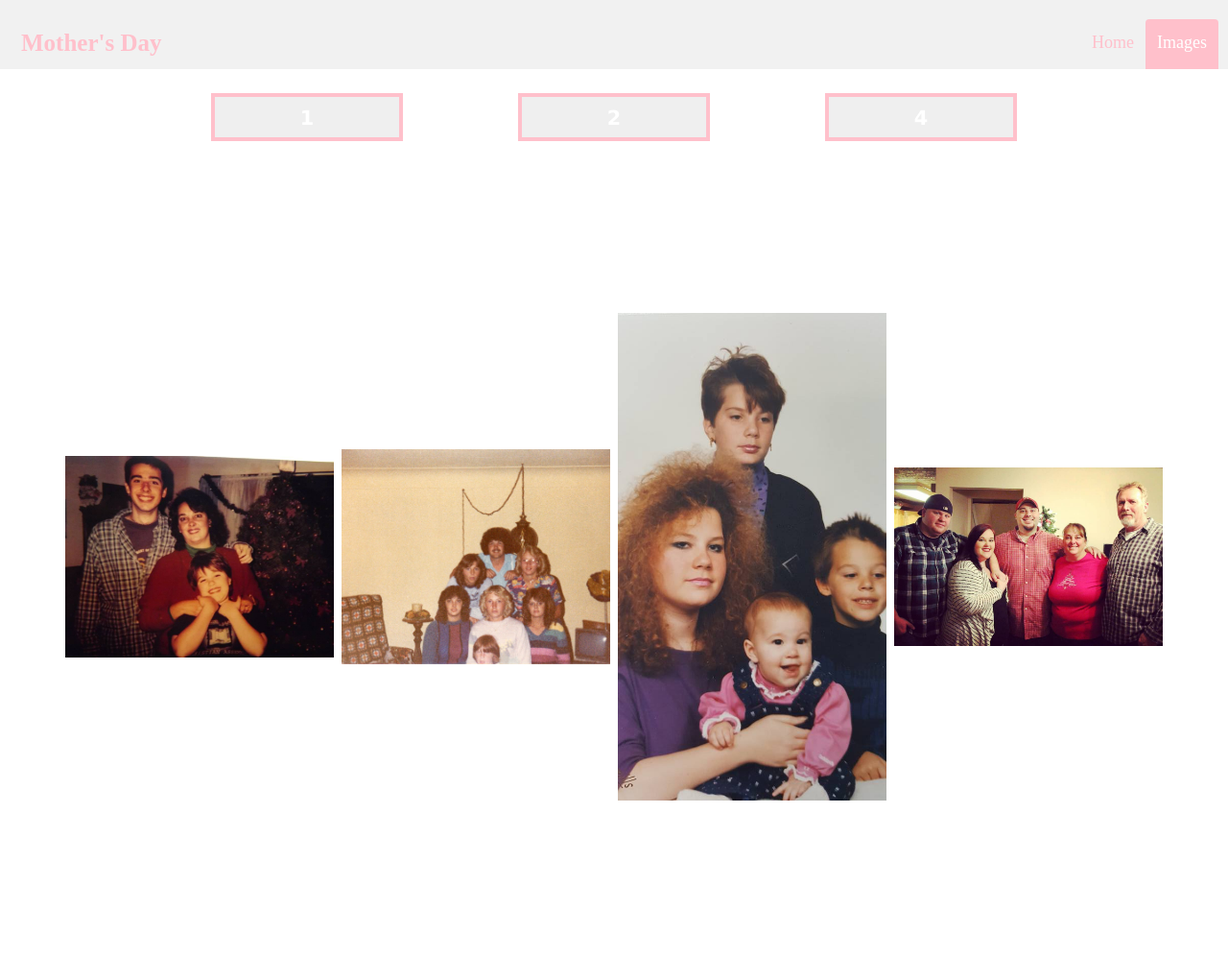
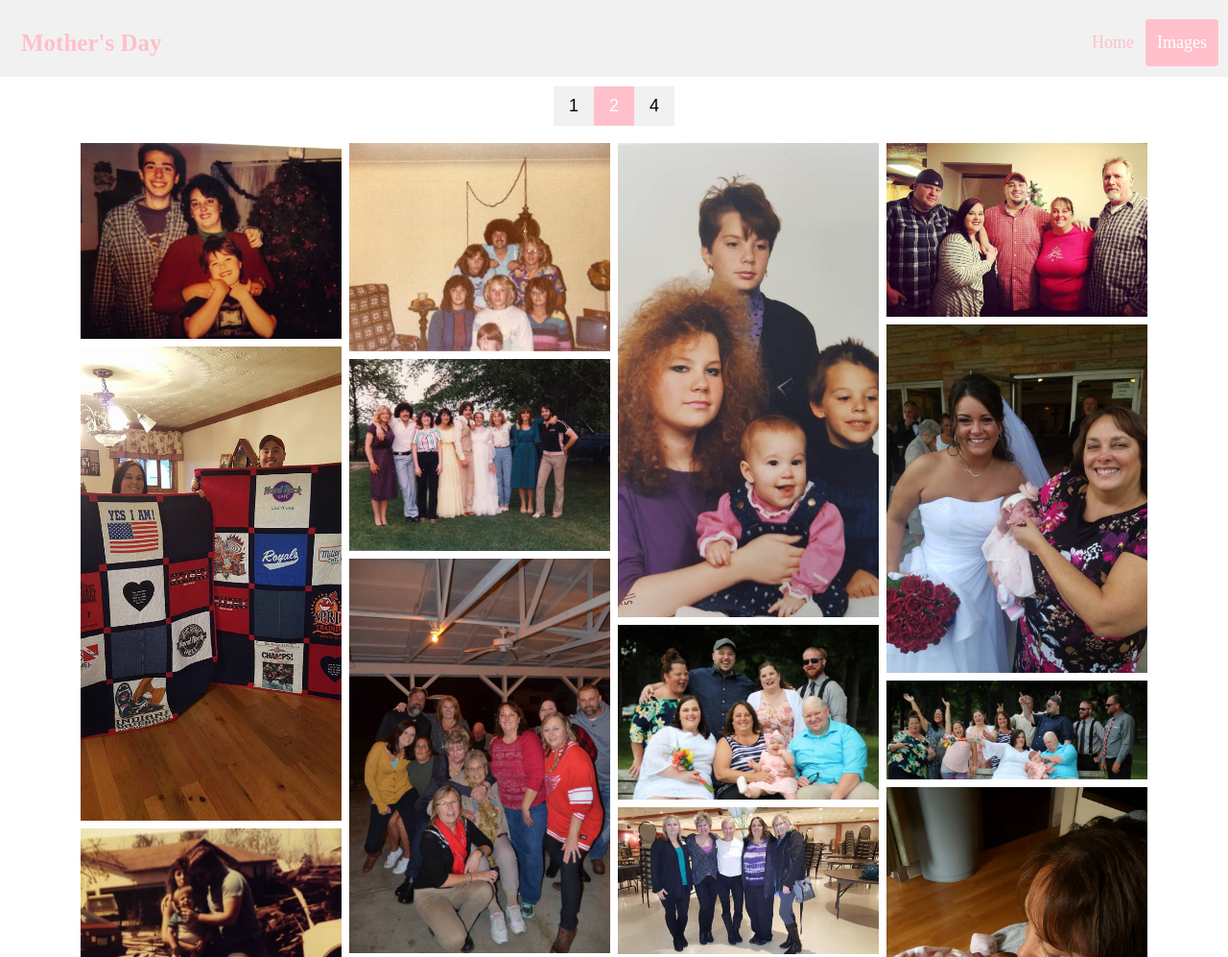
Before and after one commit to nickdurbin/MothersDay, a website: page imagescreen.html in a window 1280 px wide. Shown: the top 997 px of the page at 96% size. Drawn offline with Linux system fonts and the light colour scheme; a web font is replaced by a local one.

Commit message:
Fixed the landing page image. The images page is fixed. Just minor CSS changes will be needed and hooking up nav links to each page.

```diff
--- a/imagescreen.css
+++ b/imagescreen.css
@@ -1,15 +1,88 @@
+* {
+  box-sizing: border-box;
+  margin: 0;
+}
 
 body {
   width: 100%;
-  height: 100%;
 }
 
-.btn-container {
+.header {
+  height: 5rem;
+  overflow: hidden;
+  background-color: #f1f1f1;
+  padding: 20px 10px;
+}
+
+/* Style the header links */
+.header a {
+  float: left;
+  color: pink;
+  text-align: center;
+  padding: 12px;
+  text-decoration: none;
+  font-size: 18px;
+  line-height: 25px;
+  border-radius: 4px;
+}
+
+/* Style the logo link (notice that we set the same value of line-height and font-size to prevent the header to increase when the font gets bigger */
+.header a.logo {
+  font-size: 25px;
+  font-weight: bold;
+}
+
+/* Change the background color on mouse-over */
+.header a:hover {
+  background-color: #ddd;
+  color: white;
+}
+
+/* Style the active/current link*/
+.header a.active {
+  background-color: pink;
+  color: white;
+}
+
+/* Float the link section to the right */
+.header-right {
+  float: right;
+}
+
+/* Add media queries for responsiveness - when the screen is 500px wide or less, stack the links on top of each other */
+@media screen and (max-width: 500px) {
+  .header a {
+    float: none;
+    display: flex;
+    text-align: left;
+  }
+  .header-right {
+    float: none;
+  }
+}
+
+.btnheader {
   display: flex;
-  flex-direction: row;
+  margin: 10px;
   justify-content: center;
-  padding: 25px;
-  height: 50px;
+}
+
+.btn {
+  border: none;
+  outline: none;
+  padding: 10px 16px;
+  background-color: #f1f1f1;
+  cursor: pointer;
+  font-size: 18px;
+}
+
+.btn:hover {
+  background-color: #ddd;
+}
+
+.btn.active {
+  background-color: pink;
+  color: white;
 }
 
 .row {
--- a/imagescreen.html
+++ b/imagescreen.html
@@ -8,7 +8,6 @@
 
   <link href="https://fonts.googleapis.com/css?family=Modak|Satisfy" rel="stylesheet">
   <link rel="stylesheet" type="text/css" href="reset.css">
-  <link rel="stylesheet" type="text/css" href="style.css">
   <link rel="stylesheet" type="text/css" href="imagescreen.css">
 </head>
 <body>
@@ -21,10 +20,10 @@
       </div>
   </div>
 
-  <div class="btn btn-container">
-    <button onclick="one()">1</button>
-    <button onclick="two()">2</button>
-    <button onclick="four()">4</button>
+  <div class="btnheader" id="myButton">
+    <button class="btn" onclick="one()">1</button>
+    <button class="btn active" onclick="two()">2</button>
+    <button class="btn" onclick="four()">4</button>
   </div>
 
   <div class="row">
@@ -44,6 +43,7 @@
       <img src="resources/img11.jpg">
       <img src="resources/img12.jpg">
       <img src="resources/img13.jpg">
+      <img src="resources/img28.jpg">
     </div>
     <div class="column">
       <img src="resources/img14.jpg">
@@ -61,6 +61,7 @@
       <img src="resources/img24.jpg">
       <img src="resources/img25.jpg">
       <img src="resources/img26.jpg">
+      <img src="resources/img27.jpg">
     </div>
   </div>
 
@@ -93,6 +94,15 @@ function four() {
       elements[i].style.flex = "25%";
     }
   }
+
+  var btnheader = document.getElementById("myButton");
+  var btns = btnheader.getElementsByClassName("btn");
+  for (var i = 0; i < btns.length; i++) {
+    btns[i].addEventListener("click", function() {
+      var current = document.getElementsByClassName("active");
+      current[0].className = current[0].className.replace(" active", "");
+      this.className += " active";
+  });
 </script>
 
 </body>
--- a/style.css
+++ b/style.css
@@ -1,14 +1,22 @@
 * {
   margin: 0;
+  box-sizing: border-box;
+}
+
+html {
+  background: url("/resources/hero4.jpg") no-repeat center center fixed;
+  background-size: cover;
   height: 100%;
+  overflow: hidden;
 }
 
 body {
   width: 100%;
+  max-height: auto;
 }
 
 .header {
-  height: 2rem;
+  height: 5rem;
   overflow: hidden;
   background-color: #f1f1f1;
   padding: 20px 10px;
@@ -67,7 +75,6 @@ body {
   flex-direction: column;
   justify-content: flex-start;
   align-items: flex-start;
-  background-image: url("/resources/hero4.jpg");
   height: 100%;
   width: 100%;
   background-position: center;
```
Also changed, not shown: resources/img27.jpg (renamed from resources/41486274_10216698844600547_4033581307261878272_o.jpg), resources/img28.jpg (renamed from resources/15235363_10208818156025931_5822276570511793036_o.jpg). Lines whose indentation alone changed are shown as unchanged.
